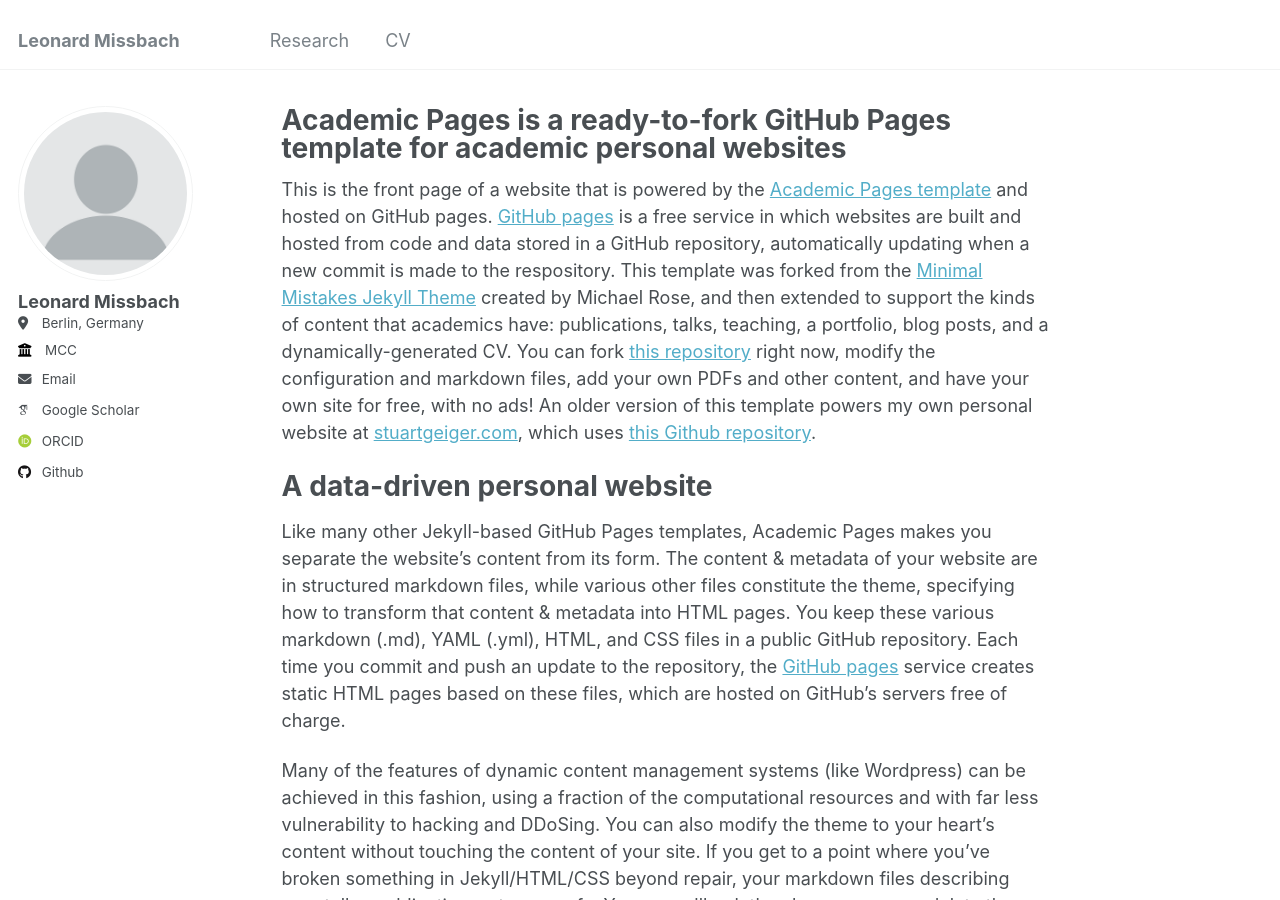
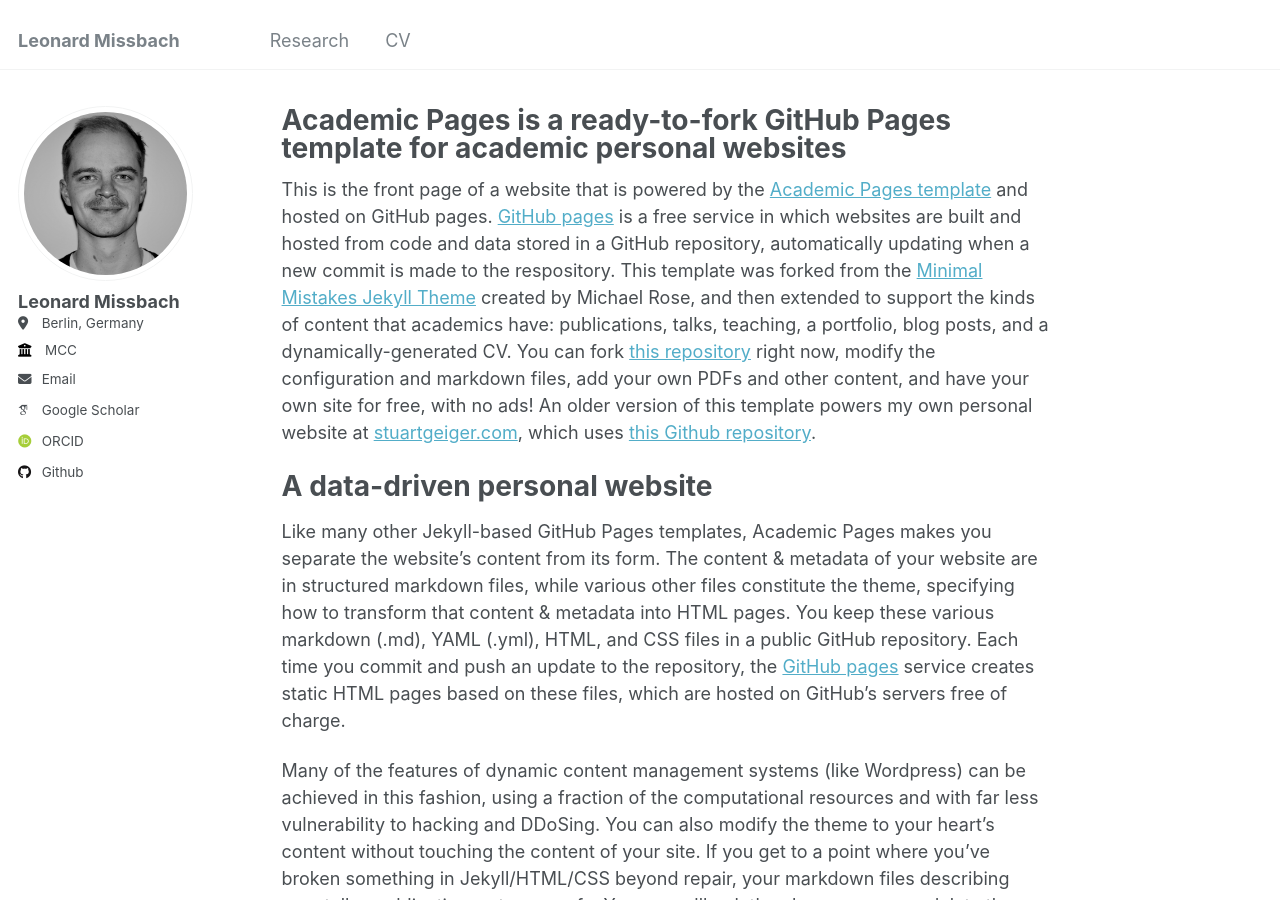
Before and after one commit to lmissbach/lmissbach.github.io, a Jekyll site: the page built from _pages/about.md, in a window 1280 px wide and 900 px high. Built offline with Jekyll 4.4.1, drawn with Linux system fonts in a browser that asks for light colours; some web fonts are replaced.

Commit message:
Update _config.yml

```diff
--- a/_config.yml
+++ b/_config.yml
@@ -21,7 +21,7 @@ repository               : "lmissbach/lmissbach.github.io"
 #               Additional customization can be done by editing /_includes/author-profile.html
 author:
   # Biographic information
-  avatar           : "profile.png"
+  avatar           : "LMissbach.jpg"
   name             : "Leonard Missbach"
   pronouns         : # example: "she/her"
   bio              : #"Short biography for the left-hand sidebar"
```
